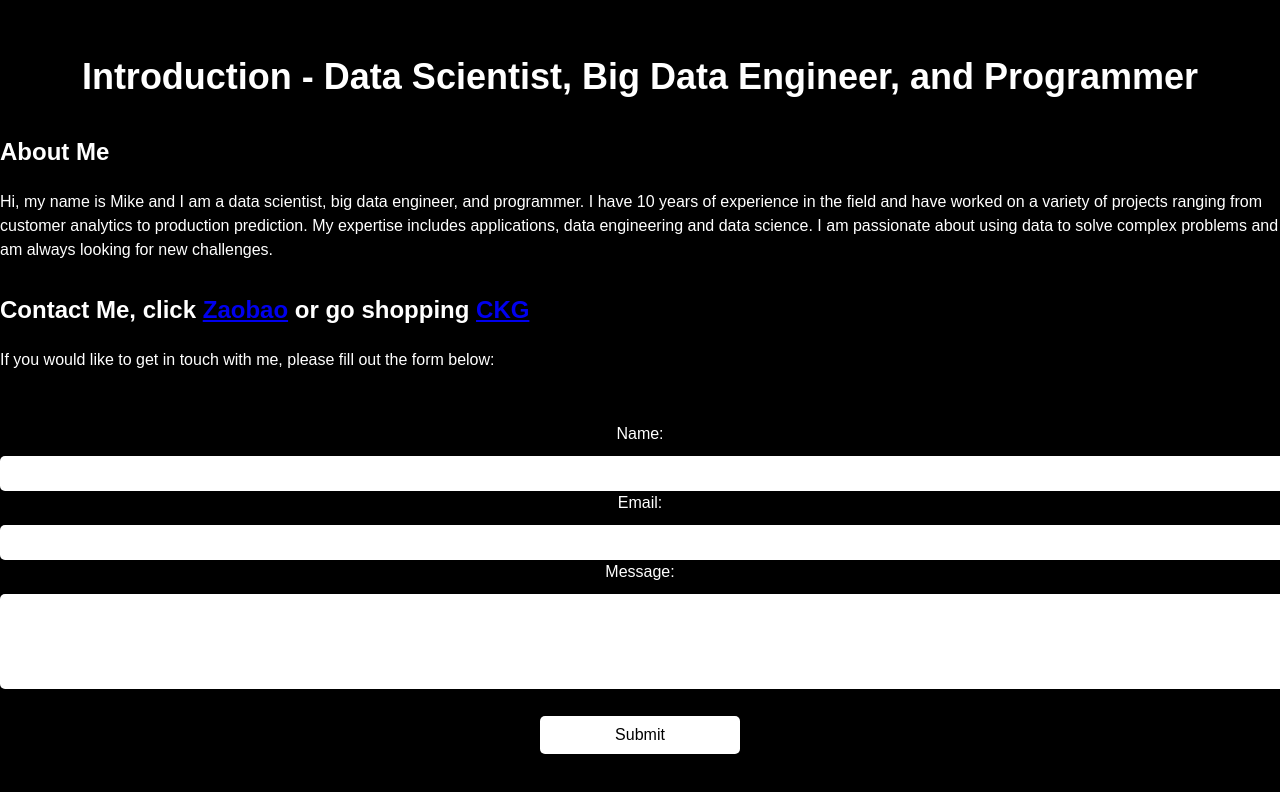
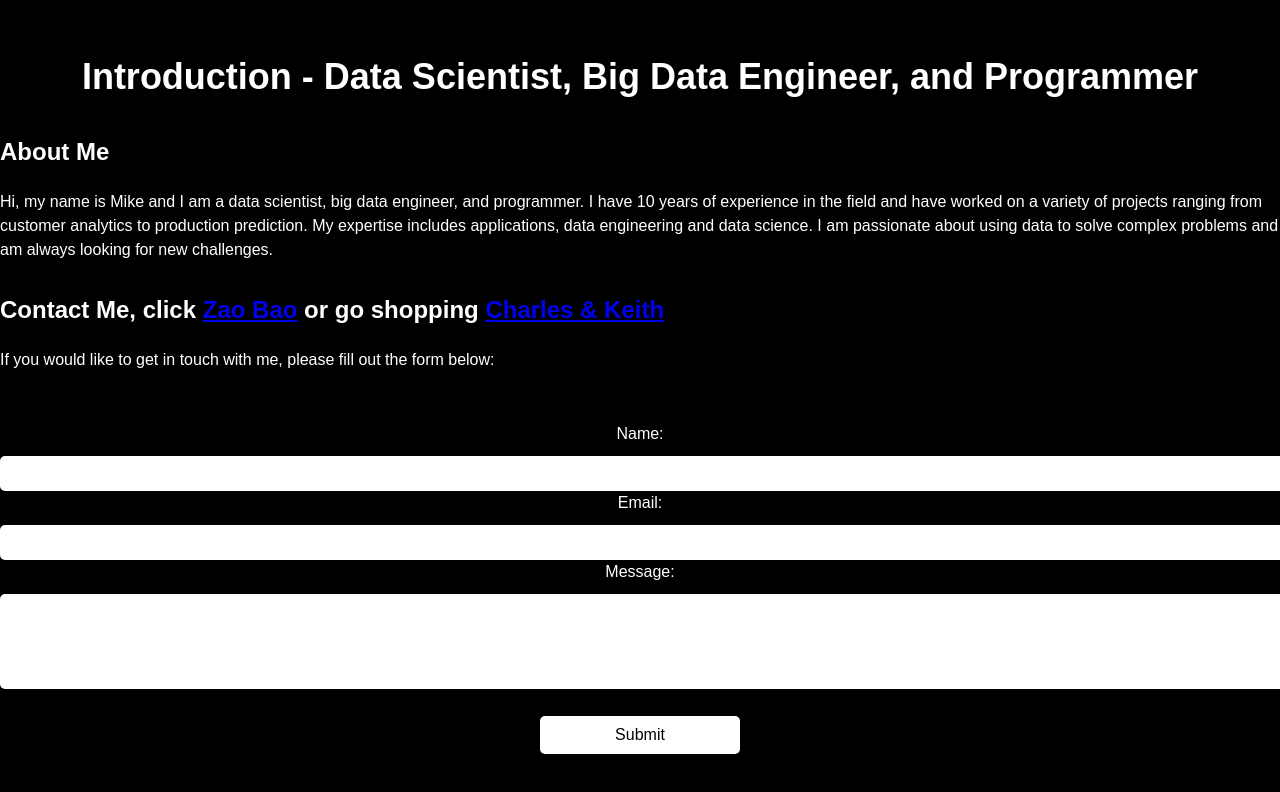
Before and after one commit to mike-sg/mike-sg.github.io, a plain HTML site: page index.html in a window 1280 px wide. Drawn offline with Linux system fonts and the light colour scheme.

Commit message:
Update index.html

```diff
--- a/index.html
+++ b/index.html
@@ -64,7 +64,7 @@
 	<p>Hi, my name is Mike and I am a data scientist, big data engineer, and programmer. I have 10 years of experience in the field and have worked on
 		a variety of projects ranging from customer analytics to production prediction. My expertise includes
 		applications, data engineering and data science. I am passionate about using data to solve complex problems and am always looking for new challenges.</p>
-	<h2>Contact Me, click <a href='https://www.zaobao.com.sg'>Zaobao</a> or go shopping <a href='https://www.charleskeith.com/sg'>CKG</a></h2>
+	<h2>Contact Me, click <a href='https://www.zaobao.com.sg'>Zao Bao</a> or go shopping <a href='https://www.charleskeith.com/sg'>Charles & Keith</a></h2>
 	<p>If you would like to get in touch with me, please fill out the form below:</p>
 	<form>
 		<label for="name">Name:</label><br>
```
